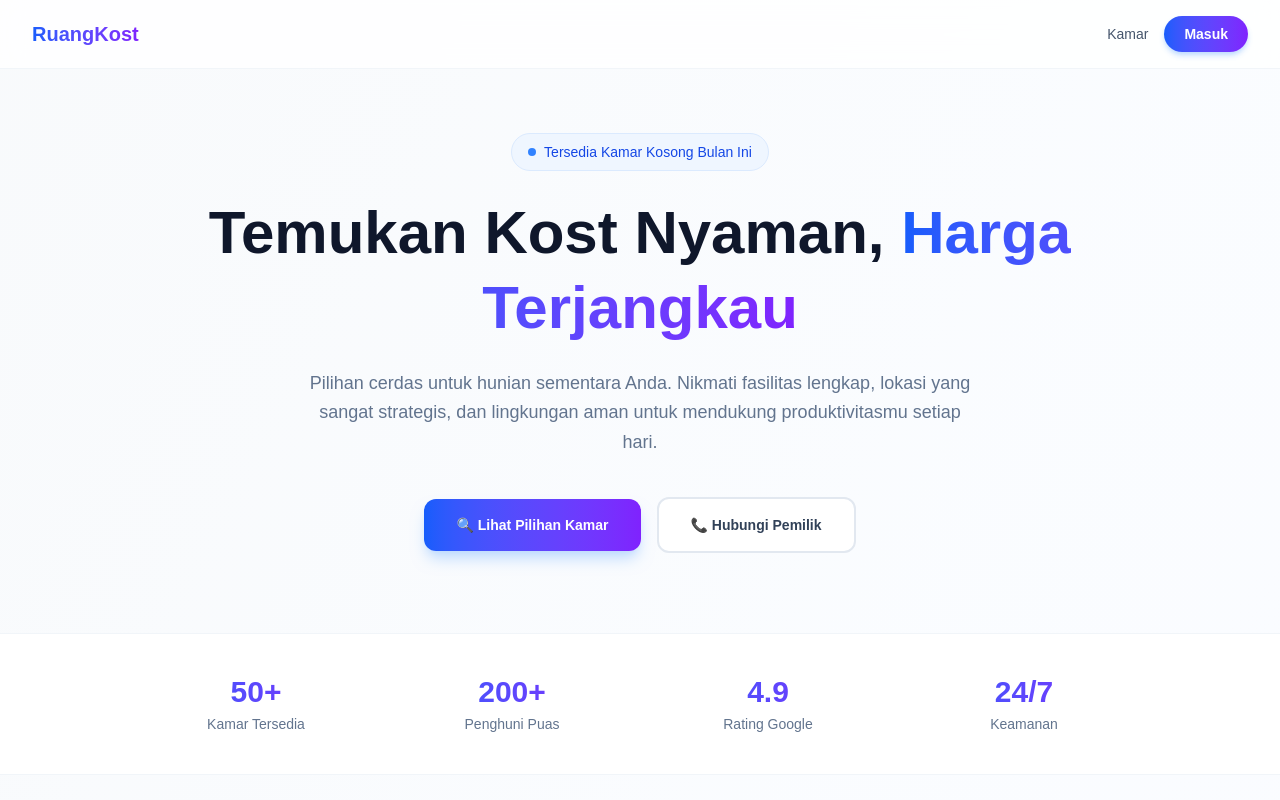
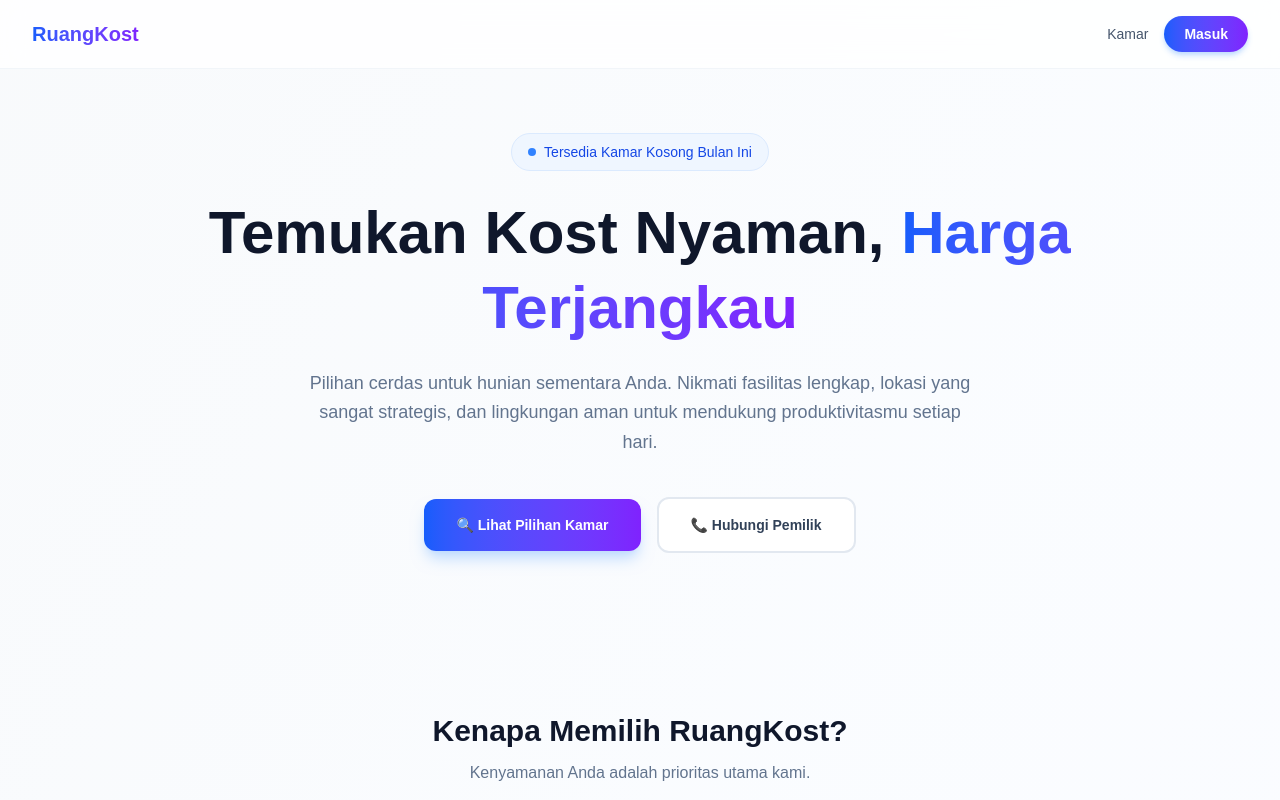
Before and after one commit to augitian1919/ruang-kost, a Next.js app: page / in a window 1280 px wide. Shown: the top 800 px of the page. Built offline with nearby package versions, Linux system fonts and the light colour scheme; no server answers; the database is empty.

Commit message:
update UI landing page

```diff
--- a/app/page.tsx
+++ b/app/page.tsx
@@ -131,27 +131,6 @@ export default function HomePage() {
                 📞 Hubungi Pemilik
               </button>
             </Link>
-          </div>
-        </div>
-      </section>
-
-      {/* ===== STATS BAR ===== */}
-      <section className="py-10 bg-white border-y border-slate-100">
-        <div className="max-w-5xl mx-auto px-4">
-          <div className="grid grid-cols-2 sm:grid-cols-4 gap-8 text-center">
-            {[
-              { number: "50+", label: "Kamar Tersedia" },
-              { number: "200+", label: "Penghuni Puas" },
-              { number: "4.9", label: "Rating Google" },
-              { number: "24/7", label: "Keamanan" },
-            ].map((stat, idx) => (
-              <div key={idx}>
-                <div className="text-3xl font-extrabold bg-gradient-to-r from-blue-600 to-violet-600 bg-clip-text text-transparent">
-                  {stat.number}
-                </div>
-                <div className="text-sm text-slate-500 mt-1">{stat.label}</div>
-              </div>
-            ))}
           </div>
         </div>
       </section>
```
